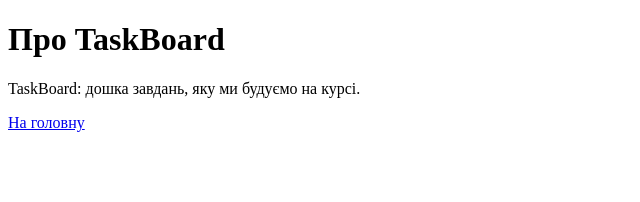
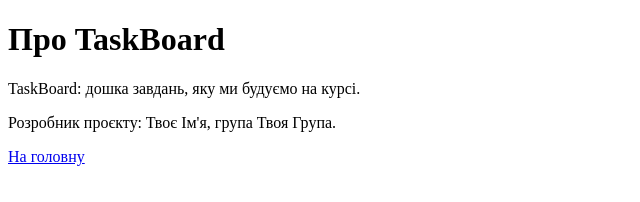
Before and after one commit to vishnevska/taskboard, a plain HTML site: page about.html in a window 1280 px wide. Shown: the whole page, without its empty margins (0-640 px from the left). Drawn offline with Linux system fonts and the light colour scheme.

Commit message:
Додати інформацію про автора

```diff
--- a/about.html
+++ b/about.html
@@ -7,6 +7,7 @@
 <body>
     <h1>Про TaskBoard</h1>
     <p>TaskBoard: дошка завдань, яку ми будуємо на курсі.</p>
+    <p>Розробник проєкту: Твоє Ім'я, група Твоя Група.</p>
     <a href="index.html">На головну</a>
 </body>
 </html>
```
